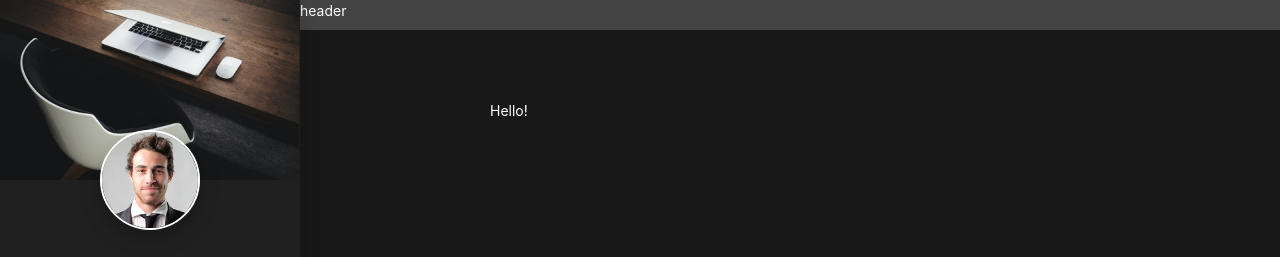
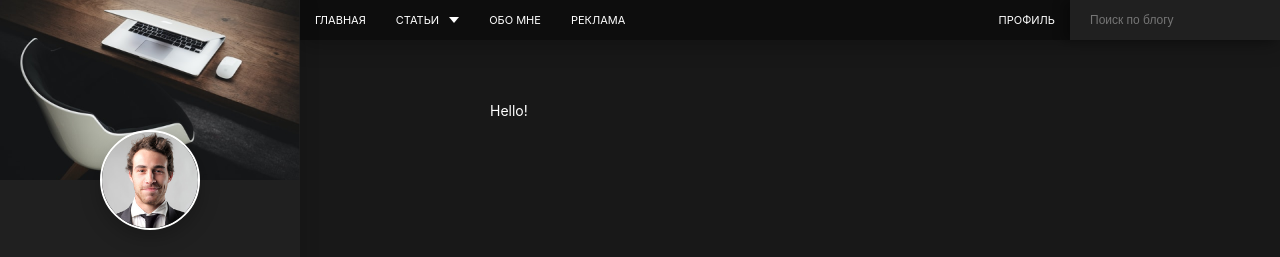
Before and after one commit to if-else-laurent/blog-layout-html-scss-gulp, a website: page src/index.html in a window 1280 px wide. Shown: the top 257 px of the page. Drawn offline with nearby package versions, Linux system fonts and the light colour scheme; files that its build step writes are made by us from their sources.

Commit message:
add header

```diff
--- a/src/assets/scss/_vars.scss
+++ b/src/assets/scss/_vars.scss
@@ -1,8 +1,13 @@
-$primary:   #202020;
+$primary: #202020;
 $secondary: #121212;
-$white:     #fff;
+$white: #fff;
+
+$btn-primary: #3137c9;
+$btn-secondary: #ed3024;
+$btn-primary-dark: #2529ab;
+$btn-secondary-dark: #cb2d22;
 
 $z-index-sidebar: 1000;
-$z-index-header:  1000;
+$z-index-header: 1000;
 
 $sidebar-width: 300px;
--- a/src/assets/scss/blocks/header.scss
+++ b/src/assets/scss/blocks/header.scss
@@ -1,11 +1,114 @@
 .header {
   width: calc(100% - #{$sidebar-width});
-  height: 30px;
 
-  background-color: #444;
+  background-color: #0d0d0d;
+  box-shadow: 0px 5px 22px 0px #00000040;
 
   position: fixed;
   top: 0;
   right: 0;
   z-index: $z-index-header;
+
+  &__container {
+    display: flex;
+    justify-content: space-between;
+    align-items: center;
+  }
+
+  &__list {
+    display: flex;
+    align-items: center;
+  }
+
+  &__nav-item {
+    position: relative;
+
+    &:hover {
+      .sub-nav {
+        animation: FadeIn 0.2s ease;
+        opacity: 1;
+        display: block;
+      }
+
+      .header__nav-link {
+        background-color: $btn-primary;
+
+        &--has-sub-nav {
+          &::after {
+            transform: rotate(180deg);
+          }
+        }
+      }
+    }
+  }
+
+  &__nav-link {
+    @include transition(background-color);
+    display: flex;
+    align-items: center;
+    height: 4rem;
+    padding: 0 1.5rem;
+    font-size: 1.1rem;
+    text-transform: uppercase;
+    color: $white;
+    z-index: 1;
+
+    &--has-sub-nav {
+      position: relative;
+      padding-right: 3.5rem;
+
+      &::after {
+        @include transition(transform);
+        content: "";
+        position: absolute;
+        right: 1.5rem;
+        border-style: solid;
+        border-width: 6px 5px 0 5px;
+        border-color: $white transparent transparent transparent;
+      }
+
+      &:hover {
+        &::after {
+          transform: rotate(180deg);
+        }
+      }
+    }
+  }
 }
+
+.sub-nav {
+  opacity: 0;
+  display: none;
+  position: absolute;
+  left: 0;
+  min-width: 16.5rem;
+  box-shadow: 0px 6px 8px 0px #00000033;
+  border-radius: 0px 0px 0.5rem 0.5rem;
+  overflow: hidden;
+
+  &__link {
+    @include transition(background-color);
+    background-color: $btn-primary;
+    display: block;
+    padding: 1rem 1.2rem;
+    color: #fff;
+    font-size: 1.2rem;
+
+    &:hover {
+      background-color: $btn-primary-dark;
+    }
+  }
+}
+
+.search {
+  &__field {
+    min-width: 16rem;
+    width: 21rem;
+    height: 4rem;
+    padding: 0 2rem;
+    background-color: #202020;
+    color: #fff;
+    font-size: 1.2rem;
+    box-shadow: -7px 1px 10px 0px #0000004d;
+  }
+}
--- a/src/assets/scss/blocks/sidebar.scss
+++ b/src/assets/scss/blocks/sidebar.scss
@@ -114,18 +114,18 @@
   transition: background-color 0.2s ease;
 
   &__primary {
-    background-color: #3137c9;
+    background-color: $btn-primary;
 
     &:hover {
-      background-color: #2529ab;
+      background-color: $btn-primary-dark;
     }
   }
 
   &__secondary {
-    background-color: #ed3024;
+    background-color: $btn-secondary;
 
     &:hover {
-      background-color: #cb2d22;
+      background-color: $btn-secondary-dark;
     }
   }
 }
--- a/src/assets/scss/style.scss
+++ b/src/assets/scss/style.scss
@@ -1,5 +1,7 @@
 @import "vars";
 @import "vendor/reset";
+@import "vendor/mixins";
+@import "vendor/animations.scss";
 
 html {
   font-size: 62.5%;
--- /dev/null
+++ b/src/assets/scss/vendor/animations.scss
@@ -0,0 +1,11 @@
+@keyframes FadeIn {
+  from {
+    display: none;
+    opacity: 0;
+  }
+
+  to {
+    opacity: 1;
+    display: block;
+  }
+}
--- /dev/null
+++ b/src/assets/scss/vendor/mixins.scss
@@ -0,0 +1,7 @@
+@mixin transition(
+  $property: all,
+  $duration: 0.2s,
+  $timingFunc: cubic-bezier(0.4, 0, 0.2, 1)
+) {
+  transition: $property $duration $timingFunc;
+}
--- a/src/assets/scss/vendor/reset.scss
+++ b/src/assets/scss/vendor/reset.scss
@@ -150,9 +150,9 @@ input[type="search"]::-webkit-search-results-decoration {
 input[type="search"] {
   -webkit-appearance: none;
   -moz-appearance: none;
-  -webkit-box-sizing: content-box;
-  -moz-box-sizing: content-box;
-  box-sizing: content-box;
+  -webkit-box-sizing: border-box;
+  -moz-box-sizing: border-box;
+  box-sizing: border-box;
 }
 
 textarea {
@@ -209,6 +209,10 @@ html {
 /**
  * Address `outline` inconsistency between Chrome and other browsers.
  */
+
+a {
+  text-decoration: none;
+}
 
 a:focus {
   outline: thin dotted;
@@ -299,6 +303,11 @@ input {
   line-height: normal;
 }
 
+input {
+  border: none;
+  padding: 0;
+}
+
 /**
  * Address inconsistent `text-transform` inheritance for `button` and `select`.
  * All other form control elements do not inherit `text-transform` values.
@@ -362,9 +371,9 @@ input[type="radio"] {
 
 input[type="search"] {
   -webkit-appearance: textfield; /* 1 */
-  -moz-box-sizing: content-box;
-  -webkit-box-sizing: content-box; /* 2 */
-  box-sizing: content-box;
+  -moz-box-sizing: border-box;
+  -webkit-box-sizing: border-box; /* 2 */
+  box-sizing: border-box;
 }
 
 /**
--- a/src/partials/header.html
+++ b/src/partials/header.html
@@ -1 +1,47 @@
-<header class="header">header</header>
+<header class="header">
+  <div class="header__container">
+    <nav>
+      <ul class="header__list">
+        <li class="header__nav-item">
+          <a class="header__nav-link" href="#"> Главная </a>
+        </li>
+        <li class="header__nav-item">
+          <a class="header__nav-link header__nav-link--has-sub-nav" href="#">
+            Статьи
+          </a>
+          <ul class="sub-nav">
+            <li class="sub-nav__item">
+              <a class="sub-nav__link" href="#"> Создание сайтов </a>
+            </li>
+            <li class="sub-nav__item">
+              <a class="sub-nav__link" href="#"> Интернет-маркетинг </a>
+            </li>
+            <li class="sub-nav__item">
+              <a class="sub-nav__link" href="#"> Продвижение видео </a>
+            </li>
+          </ul>
+        </li>
+        <li class="header__nav-item">
+          <a class="header__nav-link" href="#"> Обо мне </a>
+        </li>
+        <li class="header__nav-item">
+          <a class="header__nav-link" href="#"> Реклама </a>
+        </li>
+      </ul>
+    </nav>
+    <ul class="header__list">
+      <li class="header__nav-item">
+        <a class="header__nav-link" href="#"> Профиль </a>
+      </li>
+      <li>
+        <form class="search" action="/" method="post">
+          <input
+            class="search__field"
+            type="search"
+            placeholder="Поиск по блогу"
+          />
+        </form>
+      </li>
+    </ul>
+  </div>
+</header>
```
Also changed, not shown: dist/assets/css/style.css, dist/assets/css/style.min.css, dist/index.html.
